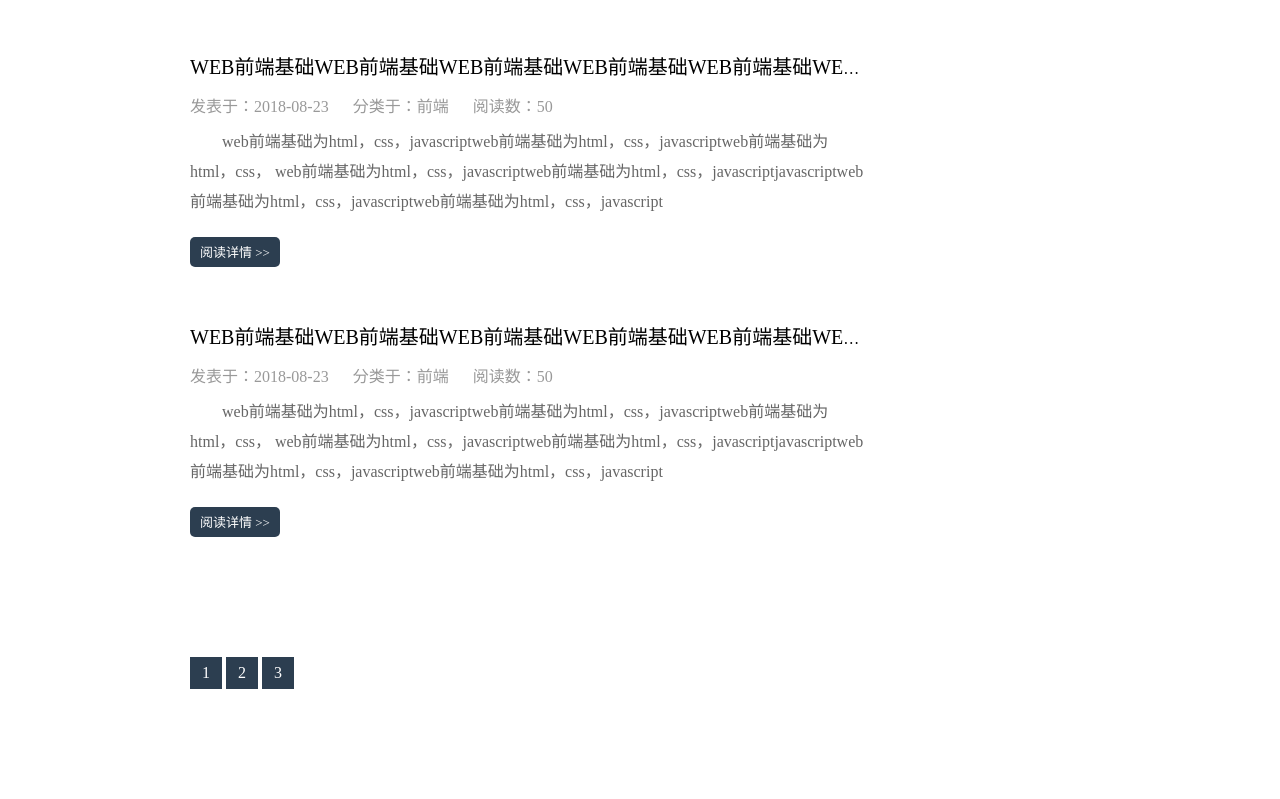
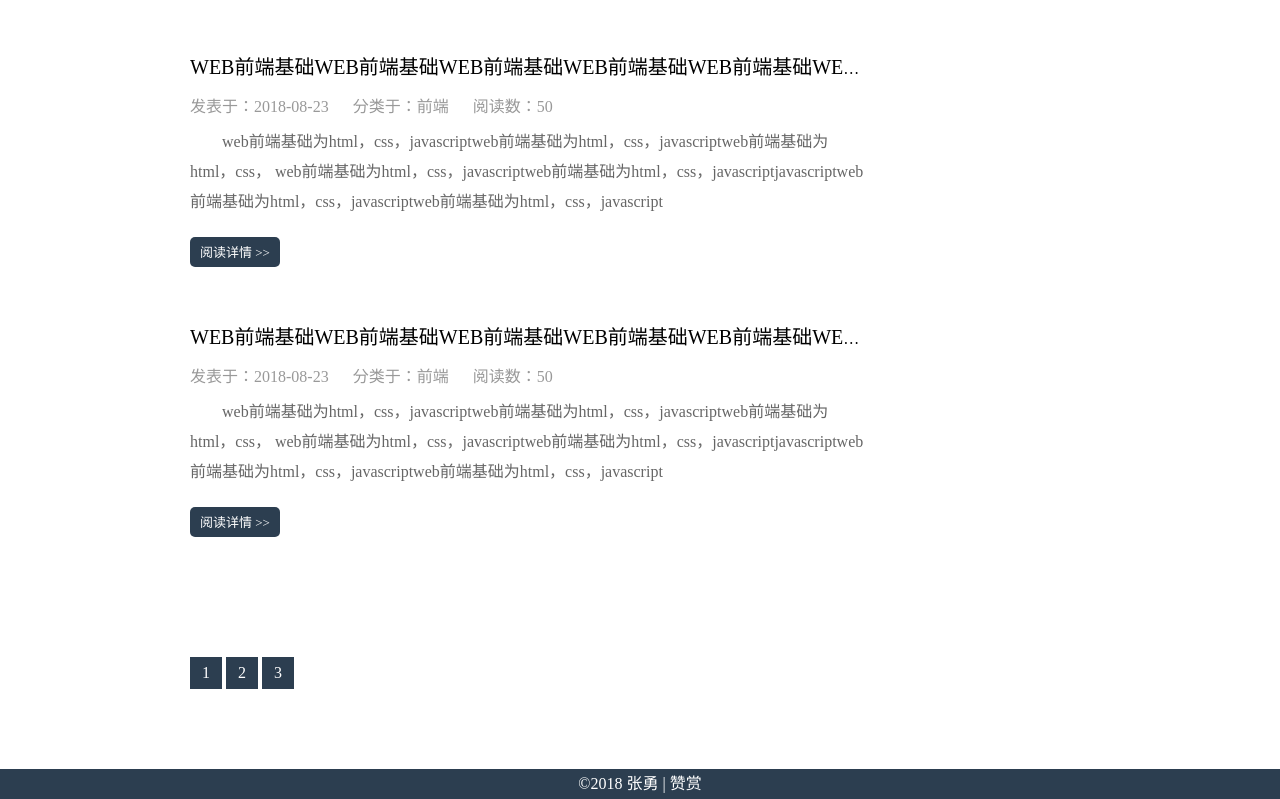
Before and after one commit to ynzy/my-Blog, a plain HTML site: page index.html in a window 1280 px wide. Shown: the part 903-1702 px from the top of the page. Before the commit the page ends 1592 px from the top, so only its background shows below. Drawn offline with Linux system fonts and the light colour scheme; files that its build step writes are made by us from their sources; a script that the page names is missing.

Commit message:
bolg-footer

```diff
--- a/css/main.css
+++ b/css/main.css
@@ -114,6 +114,7 @@ body {
             color: #fff;
         }
 /*list end*/
+
 /*paging start*/
 .pagination {
 
@@ -133,3 +134,27 @@ body {
         margin: 0 20;
     }
 /*paging end*/
+
+/*footer start*/
+.footer {
+    min-height: 30px;
+    color:#fff;
+    background-color: rgb(44, 62, 80);
+    margin-top: 80px;
+
+}
+    .footer-inner {
+        width:900px;
+        text-align: center;
+        line-height: 30px;
+        /* background-color: red; */
+        margin:0 auto;
+    }
+        .copyright span {
+
+        }
+
+        .copyright span a {
+            color:#fff;
+        }
+/*footer end*/
--- a/index.html
+++ b/index.html
@@ -4,7 +4,7 @@
 <head>
     <meta charset="utf-8" />
     <meta http-equiv="X-UA-Compatible" content="IE=edge">
-    <title>Page Title</title>
+    <title>张勇的博客</title>
     <meta name="viewport" content="width=device-width, initial-scale=1">
     <link rel="stylesheet" type="text/css" media="screen" href="main.css" />
     <script src="main.js"></script>
@@ -24,7 +24,25 @@
                     <li class="menus">
                         <a href="#">
                             <span>*</span>
-                            <span>首页</span>
+                            <span>关于</span>
+                        </a>
+                    </li>
+                    <li class="menus">
+                        <a href="#">
+                            <span>*</span>
+                            <span>开源</span>
+                        </a>
+                    </li>
+                    <li class="menus">
+                        <a href="#">
+                            <span>*</span>
+                            <span>标签</span>
+                        </a>
+                    </li>
+                    <li class="menus">
+                        <a href="#">
+                            <span>*</span>
+                            <span>归档</span>
                         </a>
                     </li>
                     <li class="menus">
@@ -36,25 +54,7 @@
                     <li class="menus">
                         <a href="#">
                             <span>*</span>
-                            <span>归档</span>
-                        </a>
-                    </li>
-                    <li class="menus">
-                        <a href="#">
-                            <span>*</span>
-                            <span>标签</span>
-                        </a>
-                    </li>
-                    <li class="menus">
-                        <a href="#">
-                            <span>*</span>
-                            <span>开源</span>
-                        </a>
-                    </li>
-                    <li class="menus">
-                        <a href="#">
-                            <span>*</span>
-                            <span>关于</span>
+                            <span>首页</span>
                         </a>
                     </li>
                 </ul>
@@ -167,7 +167,21 @@
             <span>3</span>
         </div>
     </div>
-        <!--paging end-->
+    <!--paging end-->
+    <!--record start-->
+    <footer class="footer">
+        <div class="footer-inner">
+            <div class="copyright">
+                <span>&copy;2018</span>
+                <span></span>
+                <span>张勇</span>
+                <span>|</span>
+                <span>
+                    <a href="#">赞赏</a>
+                </span>
+            </div>
+        </div>
+    </footer>
 </body>
 
 </html>
```
